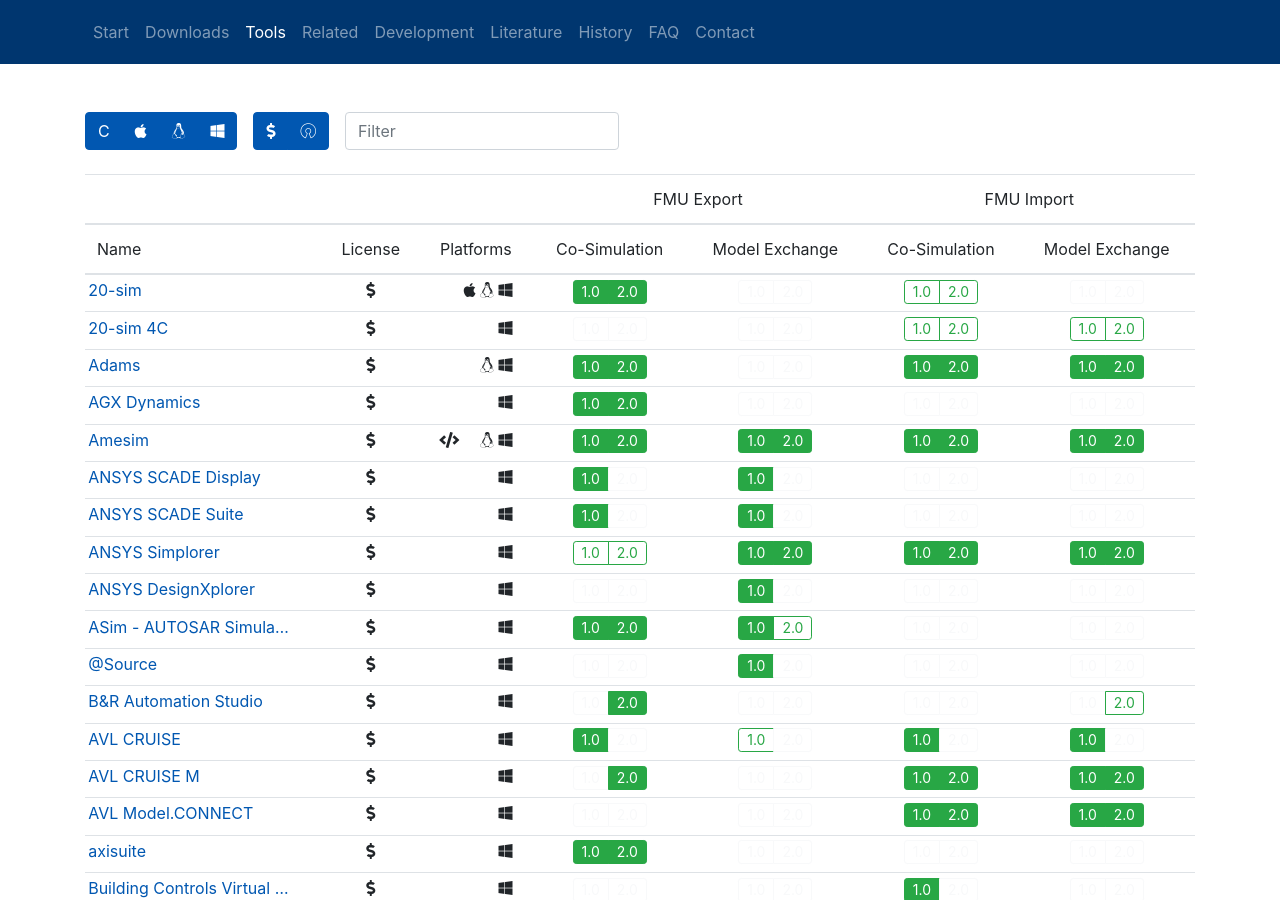
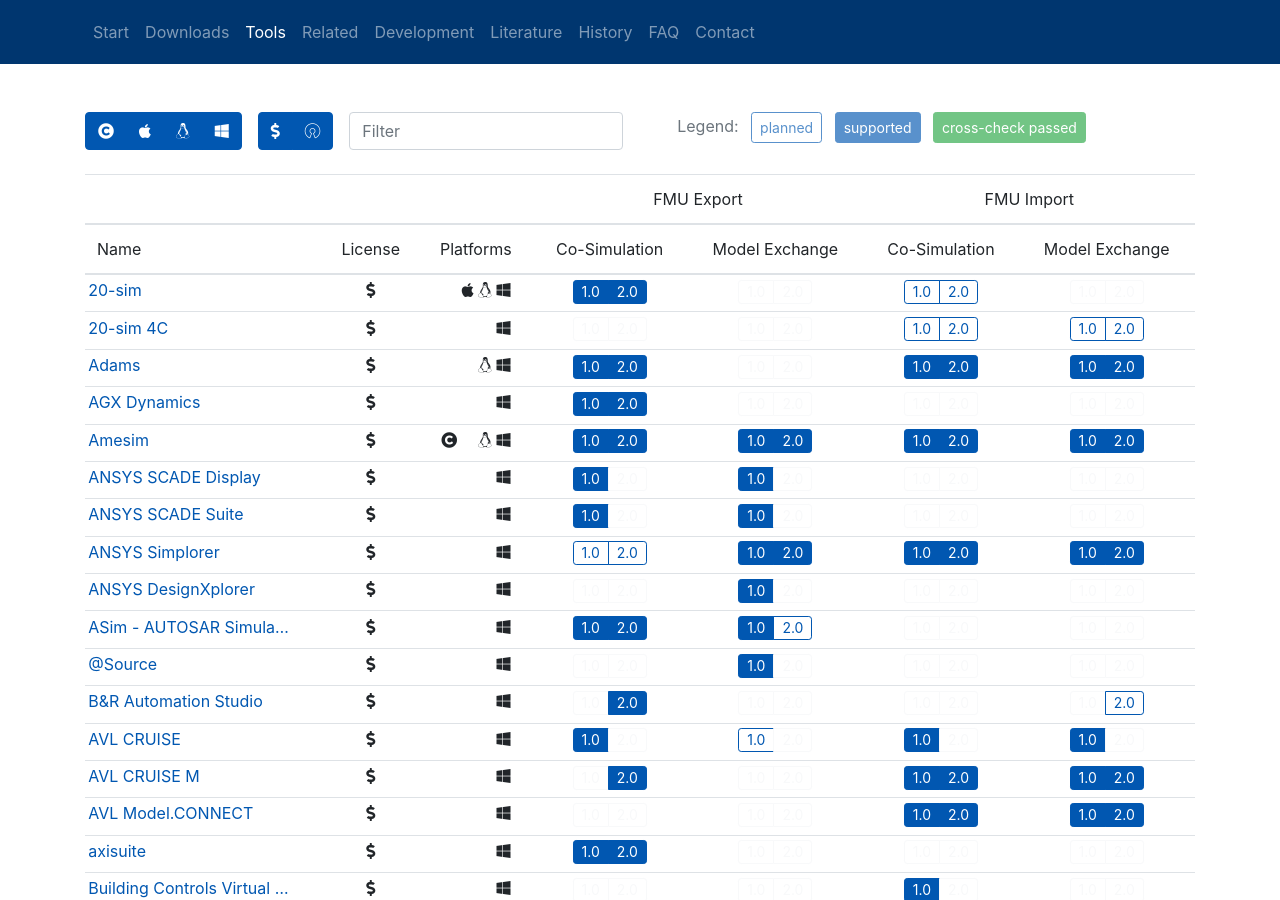
Before and after one commit to t-sommer/fmi-website, a Jekyll site: the page built from pages/tools.html, in a window 1280 px wide and 900 px high. Built offline with Jekyll 4.4.1, drawn with Linux system fonts in a browser that asks for light colours; nearby versions of some CDN libraries.

Commit message:
Add legend to tools table and change colors

```diff
--- a/pages/tools.html
+++ b/pages/tools.html
@@ -32,10 +32,12 @@
 }
 </style>
 
+<div class="row">
+  <div class="col-lg-auto mb-4">
     <form class="form-inline" id="filters">
       <div class="btn-toolbar" role="toolbar">
         <div class="btn-group" role="group">
-      <button id="btn-ccode" type="button" class="btn btn-primary" data-container="body" data-toggle="popover" data-trigger="hover" data-placement="bottom" data-content="C-code">C</button>
+          <button id="btn-ccode" type="button" class="btn btn-primary" data-container="body" data-toggle="popover" data-trigger="hover" data-placement="bottom" data-content="C-code"><i class="fas fa-copyright"></i></button>
           <button id="btn-macos" type="button" class="btn btn-primary" data-container="body" data-toggle="popover" data-trigger="hover" data-placement="bottom" data-content="macOS"><i class="fab fa-apple"></i></button>
           <button id="btn-linux" type="button" class="btn btn-primary" data-container="body" data-toggle="popover" data-trigger="hover" data-placement="bottom" data-content="Linux"><i class="fab fa-linux"></i></button>
           <button id="btn-windows" type="button" class="btn btn-primary" data-container="body" data-toggle="popover" data-trigger="hover" data-placement="bottom" data-content="Windows"><i class="fab fa-windows"></i></button>
@@ -49,8 +51,16 @@
       </div>
       <input id="inp-filter" type="text" class="form-control ml-3" value="" placeholder="Filter">
     </form>
+  </div>
+  <div class="col-lg mb-4">
+      <span class="text-muted ml-4">Legend:</span>
+      <button type="button" class="btn btn-sm btn-outline-primary ml-2" disabled>planned</button>
+      <button type="button" class="btn btn-sm btn-primary ml-2" disabled>supported</button>
+      <button type="button" class="btn btn-sm btn-success ml-2" disabled>cross-check passed</button>
+  </div>
+</div>
 
-<table class="table table-tools mt-4" id="tbl-results">
+<table class="table table-tools" id="tbl-results">
   <thead>
     <tr>
       <th></th>
@@ -78,33 +88,33 @@
       <td>{{ tool.vendor }}</td>
       <td class="text-center">{% if tool.license == "osi" %}<i class="fab fa-osi"></i>{% else %}<i class="fas fa-dollar-sign"></i>{% endif %}</td>
       <td class="text-center">
-        <i class="fas fa-code{% unless tool.platforms contains "c-code" %} fa-blank{% endunless %}"></i>
+        <i class="fas fa-copyright{% unless tool.platforms contains "c-code" %} fa-blank{% endunless %}"></i>
         <i class="fab fa-apple{% unless tool.platforms contains "darwin64" %} fa-blank{% endunless %}"></i>
         <i class="fab fa-linux{% unless tool.platforms contains "linux32" or tool.platforms contains "linux64" %} fa-blank{% endunless %}"></i>
         <i class="fab fa-windows{% unless tool.platforms contains "win32" or tool.platforms contains "win64" %} fa-blank{% endunless %}"></i>
       </td>
       <td class="text-center">
         <div class="btn-group" role="group">
-          <a class="btn btn-sm {% if tool.export_cs_fmi1 == "available" %}btn-success{% elsif tool.export_cs_fmi1 == "planned" %}btn-outline-success{% else %}btn-outline-light{% endif %}" href="{{ "/cross-check/fmi1-cs-win64/" | relative_url }}" role="button">1.0</a>
-          <a class="btn btn-sm {% if tool.export_cs_fmi2 == "available" %}btn-success{% elsif tool.export_cs_fmi2 == "planned" %}btn-outline-success{% else %}btn-outline-light{% endif %}" href="{{ "/cross-check/fmi2-cs-win64/" | relative_url }}" role="button">2.0</a>
+          <a class="btn btn-sm {% if tool.export_cs_fmi1 == "available" %}btn-primary{% elsif tool.export_cs_fmi1 == "planned" %}btn-outline-primary{% else %}btn-outline-light{% endif %}" href="{{ "/cross-check/fmi1-cs-win64/" | relative_url }}" role="button">1.0</a>
+          <a class="btn btn-sm {% if tool.export_cs_fmi2 == "available" %}btn-primary{% elsif tool.export_cs_fmi2 == "planned" %}btn-outline-primary{% else %}btn-outline-light{% endif %}" href="{{ "/cross-check/fmi2-cs-win64/" | relative_url }}" role="button">2.0</a>
         </div>
       </td>
       <td class="text-center">
         <div class="btn-group" role="group">
-          <a class="btn btn-sm {% if tool.export_me_fmi1 == "available" %}btn-success{% elsif tool.export_me_fmi1 == "planned" %}btn-outline-success{% else %}btn-outline-light{% endif %}" href="{{ "/cross-check/fmi1-me-win64/" | relative_url }}" role="button">1.0</a>
-          <a class="btn btn-sm {% if tool.export_me_fmi2 == "available" %}btn-success{% elsif tool.export_me_fmi2 == "planned" %}btn-outline-success{% else %}btn-outline-light{% endif %}" href="{{ "/cross-check/fmi2-me-win64/" | relative_url }}" role="button">2.0</a>
+          <a class="btn btn-sm {% if tool.export_me_fmi1 == "available" %}btn-primary{% elsif tool.export_me_fmi1 == "planned" %}btn-outline-primary{% else %}btn-outline-light{% endif %}" href="{{ "/cross-check/fmi1-me-win64/" | relative_url }}" role="button">1.0</a>
+          <a class="btn btn-sm {% if tool.export_me_fmi2 == "available" %}btn-primary{% elsif tool.export_me_fmi2 == "planned" %}btn-outline-primary{% else %}btn-outline-light{% endif %}" href="{{ "/cross-check/fmi2-me-win64/" | relative_url }}" role="button">2.0</a>
         </div>
       </td>
       <td class="text-center">
         <div class="btn-group" role="group">
-          <a class="btn btn-sm {% if tool.import_cs_fmi1 == "available" %}btn-success{% elsif tool.import_cs_fmi1 == "planned" %}btn-outline-success{% else %}btn-outline-light{% endif %}" href="{{ "/cross-check/fmi1-cs-win64/" | relative_url }}" role="button">1.0</a>
-          <a class="btn btn-sm {% if tool.import_cs_fmi2 == "available" %}btn-success{% elsif tool.import_cs_fmi2 == "planned" %}btn-outline-success{% else %}btn-outline-light{% endif %}" href="{{ "/cross-check/fmi2-cs-win64/" | relative_url }}" role="button">2.0</a>
+          <a class="btn btn-sm {% if tool.import_cs_fmi1 == "available" %}btn-primary{% elsif tool.import_cs_fmi1 == "planned" %}btn-outline-primary{% else %}btn-outline-light{% endif %}" href="{{ "/cross-check/fmi1-cs-win64/" | relative_url }}" role="button">1.0</a>
+          <a class="btn btn-sm {% if tool.import_cs_fmi2 == "available" %}btn-primary{% elsif tool.import_cs_fmi2 == "planned" %}btn-outline-primary{% else %}btn-outline-light{% endif %}" href="{{ "/cross-check/fmi2-cs-win64/" | relative_url }}" role="button">2.0</a>
         </div>
       </td>
       <td class="text-center">
         <div class="btn-group" role="group">
-          <a class="btn btn-sm {% if tool.import_me_fmi1 == "available" %}btn-success{% elsif tool.import_me_fmi1 == "planned" %}btn-outline-success{% else %}btn-outline-light{% endif %}" href="{{ "/cross-check/fmi1-me-win64/" | relative_url }}" role="button">1.0</a>
-          <a class="btn btn-sm {% if tool.import_me_fmi2 == "available" %}btn-success{% elsif tool.import_me_fmi2 == "planned" %}btn-outline-success{% else %}btn-outline-light{% endif %}" href="{{ "/cross-check/fmi2-me-win64/" | relative_url }}" role="button">2.0</a>
+          <a class="btn btn-sm {% if tool.import_me_fmi1 == "available" %}btn-primary{% elsif tool.import_me_fmi1 == "planned" %}btn-outline-primary{% else %}btn-outline-light{% endif %}" href="{{ "/cross-check/fmi1-me-win64/" | relative_url }}" role="button">1.0</a>
+          <a class="btn btn-sm {% if tool.import_me_fmi2 == "available" %}btn-primary{% elsif tool.import_me_fmi2 == "planned" %}btn-outline-primary{% else %}btn-outline-light{% endif %}" href="{{ "/cross-check/fmi2-me-win64/" | relative_url }}" role="button">2.0</a>
         </div>
       </td>
     </tr>
```
Lines whose indentation alone changed are shown as unchanged.
